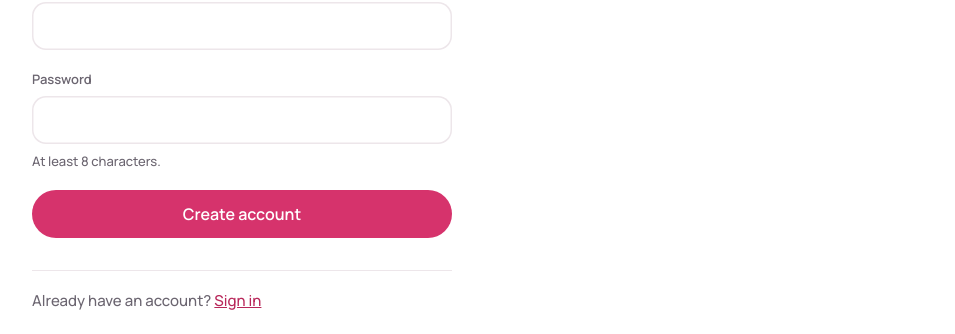
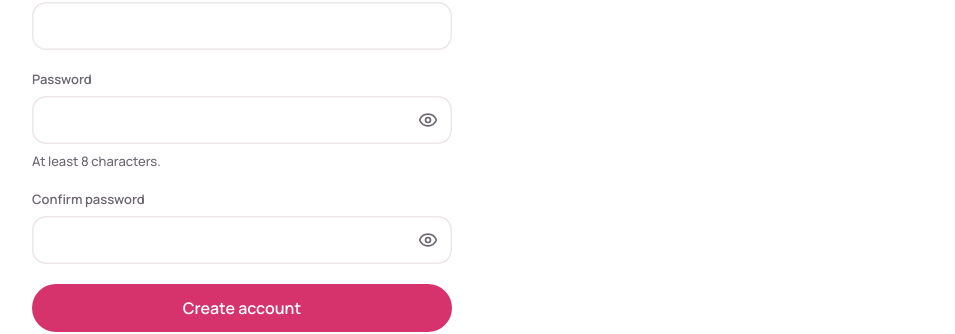
Before and after one commit to Obafemi00/gabriella, a Next.js app: page /signup in a window 1280 px wide. Shown: the part 302-636 px from the top of the page, without its empty margins (148-1103 px from the left). Built offline with nearby package versions, Linux system fonts and the light colour scheme; no server answers.

Commit message:
Auth: confirm password, show/hide toggle, clearer errors

```diff
--- a/app/globals.css
+++ b/app/globals.css
@@ -263,7 +263,22 @@ select:focus, textarea:focus { box-shadow: var(--focus-ring); outline: none; }
   font: 500 var(--text-body) / 1.25 var(--sans);
 }
 .auth-field input:focus { box-shadow: var(--focus-ring); outline: none; }
+.auth-field input[aria-invalid="true"]:not(:focus) { box-shadow: inset 0 0 0 1.5px var(--danger); }
+.auth-input { position: relative; }
+.auth-input-password input { padding-right: var(--control-h); }
+/* Show/hide toggle: a square tap target the full height of the input, inside its right edge. */
+.auth-reveal {
+  position: absolute; top: 0; right: 0; width: var(--control-h); height: var(--control-h);
+  display: inline-flex; align-items: center; justify-content: center;
+  padding: 0; border: 0; background: transparent; color: var(--muted); cursor: pointer;
+  border-radius: var(--radius-md);
+}
+.auth-reveal:hover, .auth-reveal[aria-pressed="true"] { color: var(--ink); }
+.auth-reveal:focus-visible { box-shadow: var(--focus-ring); border-radius: var(--radius-md); }
+/* Hide the browser's own reveal button (Edge) so there is only one. */
+.auth-field input::-ms-reveal, .auth-field input::-ms-clear { display: none; }
 .auth-hint { font: 500 13px var(--sans); color: var(--muted); }
+.auth-field-error { font: 600 13px var(--sans); color: var(--danger); }
 .auth-aside { margin: calc(var(--space-2) * -1) 0 0; font: 600 14px var(--sans); }
 .auth-aside a, .auth-footer a { color: var(--pink-dark); }
 .auth-form .btn, .auth > .btn { width: 100%; height: var(--control-h); font-size: var(--text-body); line-height: 1.25; }
--- a/components/auth/AuthForm.tsx
+++ b/components/auth/AuthForm.tsx
@@ -1,4 +1,6 @@
-import type { ReactNode } from "react";
+"use client";
+import { useId, useLayoutEffect, useRef, useState, type ReactNode } from "react";
+import { Eye, EyeOff } from "lucide-react";
 
 // Shared layout for the sign-in, sign-up and password pages.
 export function AuthShell({ title, lead, children, footer }: { title: string; lead?: ReactNode; children: ReactNode; footer?: ReactNode }) {
@@ -21,25 +23,74 @@ export function Field(props: {
   onChange: (v: string) => void;
   minLength?: number;
   hint?: string;
+  error?: string;
 }) {
-  const hintId = props.hint ? `${props.name}-hint` : undefined;
+  const id = useId();
+  const inputRef = useRef<HTMLInputElement>(null);
+  const [shown, setShown] = useState(false);
+  // Caret/selection to put back after the input switches between password and text.
+  const restore = useRef<{ start: number | null; end: number | null; focus: boolean } | null>(null);
+
+  useLayoutEffect(() => {
+    const input = inputRef.current;
+    const r = restore.current;
+    if (!input || !r) return;
+    restore.current = null;
+    if (r.focus) input.focus();
+    if (r.start !== null && r.end !== null) input.setSelectionRange(r.start, r.end);
+  }, [shown]);
+
+  function toggle() {
+    const input = inputRef.current;
+    if (input) {
+      restore.current = { start: input.selectionStart, end: input.selectionEnd, focus: document.activeElement === input };
+    }
+    setShown((s) => !s);
+  }
+
+  const isPassword = props.type === "password";
+  const hintId = props.hint ? `${id}-hint` : undefined;
+  const errorId = props.error ? `${id}-error` : undefined;
+  const describedBy = [hintId, errorId].filter(Boolean).join(" ") || undefined;
+
   return (
-    <label className="auth-field">
-      <span className="auth-label">{props.label}</span>
+    <div className="auth-field">
+      <label htmlFor={id} className="auth-label">{props.label}</label>
+      <div className={isPassword ? "auth-input auth-input-password" : "auth-input"}>
         <input
+          ref={inputRef}
+          id={id}
           name={props.name}
-        type={props.type}
+          type={isPassword && shown ? "text" : props.type}
           autoComplete={props.autoComplete}
           value={props.value}
           onChange={(e) => props.onChange(e.target.value)}
           minLength={props.minLength}
-        aria-describedby={hintId}
+          aria-describedby={describedBy}
+          aria-invalid={props.error ? true : undefined}
           required
           spellCheck={false}
           autoCapitalize="none"
+          autoCorrect="off"
         />
+        {isPassword && (
+          <button
+            type="button"
+            className="auth-reveal"
+            aria-label={shown ? "Hide password" : "Show password"}
+            aria-pressed={shown}
+            aria-controls={id}
+            // Keeps focus (and the caret) in the field when the button is clicked or tapped.
+            onMouseDown={(e) => e.preventDefault()}
+            onClick={toggle}
+          >
+            {shown ? <EyeOff size={20} aria-hidden="true" /> : <Eye size={20} aria-hidden="true" />}
+          </button>
+        )}
+      </div>
       {props.hint && <span id={hintId} className="auth-hint">{props.hint}</span>}
-    </label>
+      {props.error && <span id={errorId} className="auth-field-error" role="alert">{props.error}</span>}
+    </div>
   );
 }
 
--- a/components/auth/SignupForm.tsx
+++ b/components/auth/SignupForm.tsx
@@ -2,7 +2,7 @@
 import { useState, type FormEvent } from "react";
 import { useRouter } from "next/navigation";
 import { createClient } from "@/lib/supabase/client";
-import { authMessage } from "@/lib/auth-errors";
+import { authMessage, signupMessage, MISMATCH } from "@/lib/auth-errors";
 import { safeNext } from "@/lib/safe-next";
 import { Field, FormMessage } from "./AuthForm";
 
@@ -12,13 +12,18 @@ export default function SignupForm({ next }: { next: string }) {
   const router = useRouter();
   const [email, setEmail] = useState("");
   const [password, setPassword] = useState("");
+  const [confirm, setConfirm] = useState("");
+  const [confirmTouched, setConfirmTouched] = useState(false);
   const [error, setError] = useState("");
   const [sent, setSent] = useState(false);
   const [busy, setBusy] = useState(false);
 
+  const mismatch = confirmTouched && confirm !== password;
+
   async function submit(e: FormEvent) {
     e.preventDefault();
     if (password.length < MIN) { setError(`Use at least ${MIN} characters for your password.`); return; }
+    if (confirm !== password) { setConfirmTouched(true); setError(""); return; }
     setBusy(true); setError("");
     try {
       const target = safeNext(next);
@@ -27,7 +32,7 @@ export default function SignupForm({ next }: { next: string }) {
         password,
         options: { emailRedirectTo: `${window.location.origin}/auth/confirm?next=${encodeURIComponent(target)}` },
       });
-      if (error) { setError(authMessage(error)); setBusy(false); return; }
+      if (error) { setError(signupMessage(error)); setBusy(false); return; }
       // With email confirmation turned off, Supabase signs the learner in straight away.
       if (data.session) { router.replace(target); router.refresh(); return; }
       setSent(true);
@@ -53,6 +58,11 @@ export default function SignupForm({ next }: { next: string }) {
         label="Password" name="password" type="password" autoComplete="new-password"
         value={password} onChange={setPassword} minLength={MIN} hint={`At least ${MIN} characters.`}
       />
+      <Field
+        label="Confirm password" name="confirm-password" type="password" autoComplete="new-password"
+        value={confirm} onChange={(v) => { setConfirm(v); setConfirmTouched(true); }}
+        error={mismatch ? MISMATCH : undefined}
+      />
       <button type="submit" className="btn" disabled={busy}>{busy ? "Creating account…" : "Create account"}</button>
     </form>
   );
--- a/lib/auth-errors.ts
+++ b/lib/auth-errors.ts
@@ -1,5 +1,5 @@
 // Turns Supabase auth errors into short, friendly messages. Raw error text is never shown.
-type AuthErrorLike = { code?: string; status?: number; name?: string } | null | undefined;
+type AuthErrorLike = { code?: string; status?: number; name?: string; message?: string } | null | undefined;
 
 const MESSAGES: Record<string, string> = {
   invalid_credentials: "That email and password don't match. Check them and try again.",
@@ -22,8 +22,21 @@ const MESSAGES: Record<string, string> = {
 export function authMessage(error: AuthErrorLike): string {
   if (error?.code && MESSAGES[error.code]) return MESSAGES[error.code];
   if (error?.status === 429) return MESSAGES.over_request_rate_limit;
-  if (error?.name === "AuthRetryableFetchError") return "We couldn't reach the server. Check your connection and try again.";
+  // supabase-js also raises AuthRetryableFetchError for 5xx replies; only status 0 is a real network failure.
+  if (error?.name === "AuthRetryableFetchError" && !error.status) return NETWORK_ERROR;
   return "Something went wrong. Please try again.";
 }
 
+// Sign-up sends the confirmation email inside the request, so a server error there almost
+// always means the email couldn't be sent.
+export function signupMessage(error: AuthErrorLike): string {
+  if (error?.status && error.status >= 500) return EMAIL_SEND_ERROR;
+  if (error?.message && /sending.*email|email.*send/i.test(error.message) && error.code !== "over_email_send_rate_limit") return EMAIL_SEND_ERROR;
+  return authMessage(error);
+}
+
+const NETWORK_ERROR = "We couldn't reach the server. Check your connection and try again.";
+const EMAIL_SEND_ERROR = "We couldn't send the confirmation email. Please try again in a few minutes.";
+export const MISMATCH = "Passwords don't match";
+
 export const LINK_ERROR = "That link has expired or was already used. Request a new one.";
```
Also changed, not shown: components/auth/UpdatePasswordForm.tsx (+11 -1 lines). Lines whose indentation alone changed are shown as unchanged.
